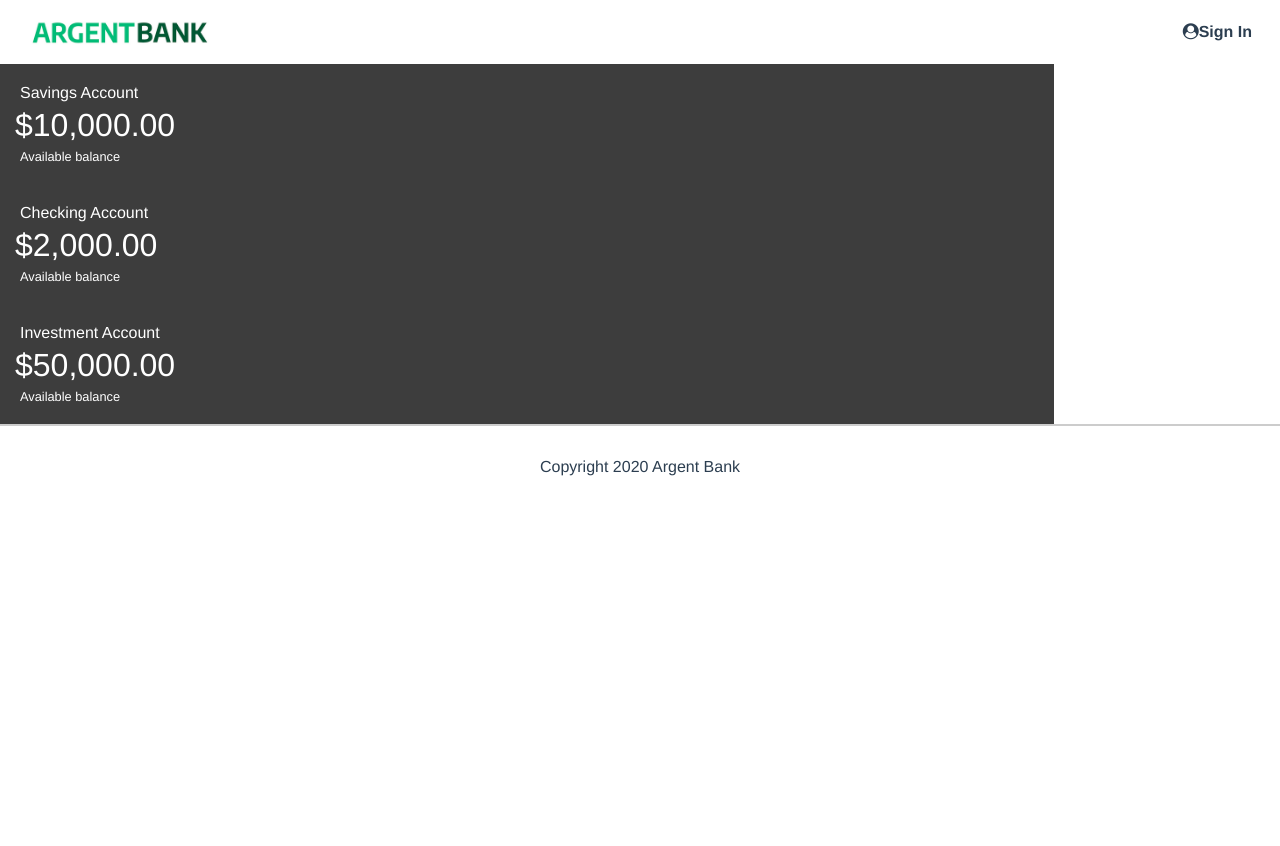
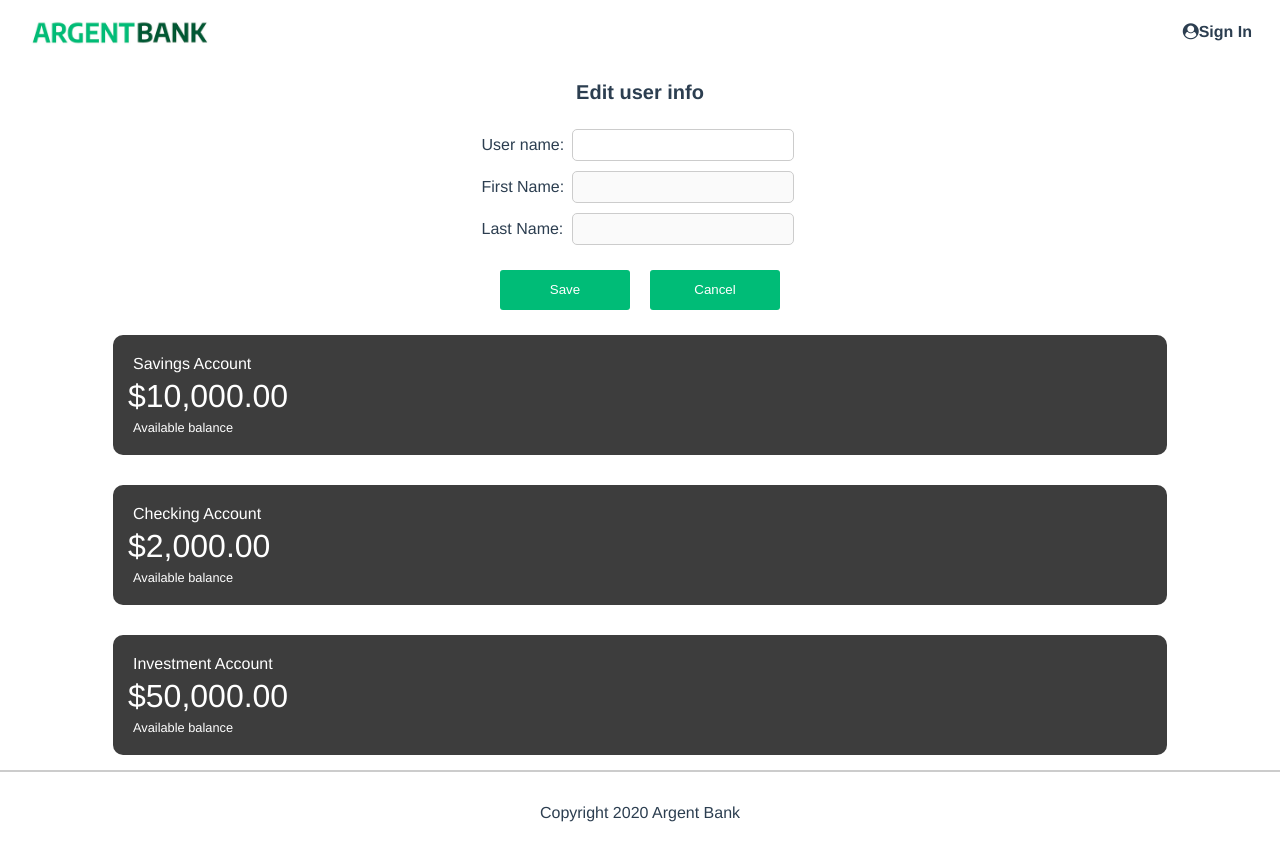
Before and after one commit to Douwdy/Projet-10---ArgentBank, a React (Create React App) app: page /dashboard in a window 1280 px wide. Before the commit the page ends 800 px from the top, so only its background shows below. Built offline with nearby package versions, Linux system fonts and the light colour scheme.

Commit message:
Add username change form component

```diff
--- a/src/components/Balance/index.jsx
+++ b/src/components/Balance/index.jsx
@@ -6,7 +6,6 @@ const Balance = (Accounts) => {
             <h2>{account.name}</h2>
             <h3>{account.balance}</h3>
             <h4>Available balance</h4>
-            <i class="fa-solid fa-xmark"></i>
         </section>
     ));
     };
--- a/src/components/UserInfoForm/index.jsx
+++ b/src/components/UserInfoForm/index.jsx
@@ -0,0 +1,33 @@
+const UserInfoForm = ({ user }) => {
+    return (
+        <section className="edit">
+            <h2 className="edit-title">Edit user info</h2>
+            <form className="edit-form">
+                <div className="edit-form_section">
+                    <label htmlFor="username">
+                        <span>User name:</span>
+                    </label>
+                    <input type="text" value={user.username} id="username"/>
+                </div>
+                <div className="edit-form_section">
+                    <label htmlFor="firstname">
+                        <span>First Name:</span>
+                    </label>
+                    <input type="text" value={user.firstName} disabled id="firstname"/>
+                </div>
+                <div className="edit-form_section">
+                    <label htmlFor="lastname">
+                        <span>Last Name:</span>
+                    </label>
+                    <input type="text" value={user.lastName} disabled id="lastname"/>
+                </div>
+                <div className="edit-form_section">
+                    <button type="submit">Save</button>
+                    <button type="reset">Cancel</button>
+                </div>
+            </form>
+        </section>
+    );
+}
+
+export default UserInfoForm;
--- a/src/components/UserInfoForm/index.scss
+++ b/src/components/UserInfoForm/index.scss
@@ -0,0 +1,48 @@
+.edit{
+    display: flex;
+    align-items: center;
+    justify-content: center;
+    flex-direction: column;
+    &-title{
+        font-size: 20px;
+        margin-bottom: 20px;
+    }
+    &-form{
+        display: flex;
+        align-items: center;
+        justify-content: flex-start;
+        flex-direction: column;
+        width: 200px;
+            label{
+                width: 85px;
+                text-align: left;
+            }
+            input{
+                width: 200px;
+                height: 30px;
+                margin: 5px;
+                border: 1px solid #ccc;
+                border-radius: 5px;
+                padding: 0 10px;
+            }
+            &_section{
+                display: flex;
+                align-items: center;
+                justify-content: center;
+            }
+            button{
+                width: 130px;
+                height: 40px;
+                margin: 10px;
+                background-color: #00bc77;
+                color: #fff;
+                border: none;
+                border-radius: 3px;
+                margin-top: 20px;
+                cursor: pointer;
+                &:hover{
+                    background-color: #00a86b;
+                }
+            }
+    }
+}
--- a/src/pages/Dashboard/index.jsx
+++ b/src/pages/Dashboard/index.jsx
@@ -1,6 +1,7 @@
 import Nav from "../../components/Nav";
 import Footer from "../../components/Footer";
 import Balance from "../../components/Balance";
+import UserInfoForm from "../../components/UserInfoForm";
 
 
 const Accounts = [
@@ -118,7 +119,10 @@ const Dashboard = () => {
     return (
         <>
             <Nav/>
-            <Balance Accounts={Accounts}/>
+            <UserInfoForm user={{}}/>
+            <section className="balances">
+                <Balance Accounts={Accounts}/>
+            </section>
             <Footer/>
         </>
     );
--- a/src/pages/Dashboard/index.scss
+++ b/src/pages/Dashboard/index.scss
@@ -1,3 +1,10 @@
+.balances{
+    display: flex;
+    justify-content: space-around;
+    align-items: center;
+    flex-direction: column;
+}
+
 .bankaccount-details{
     background-color: rgb(61, 61, 61);
     width: 80%;
@@ -7,6 +14,8 @@
     justify-content: center;
     flex-direction: column;
     padding: 15px;
+    border-radius: 10px;
+    margin: 15px 0 15px 0;
     h2{
         margin: 5px;
         font-size: 1em;
```
